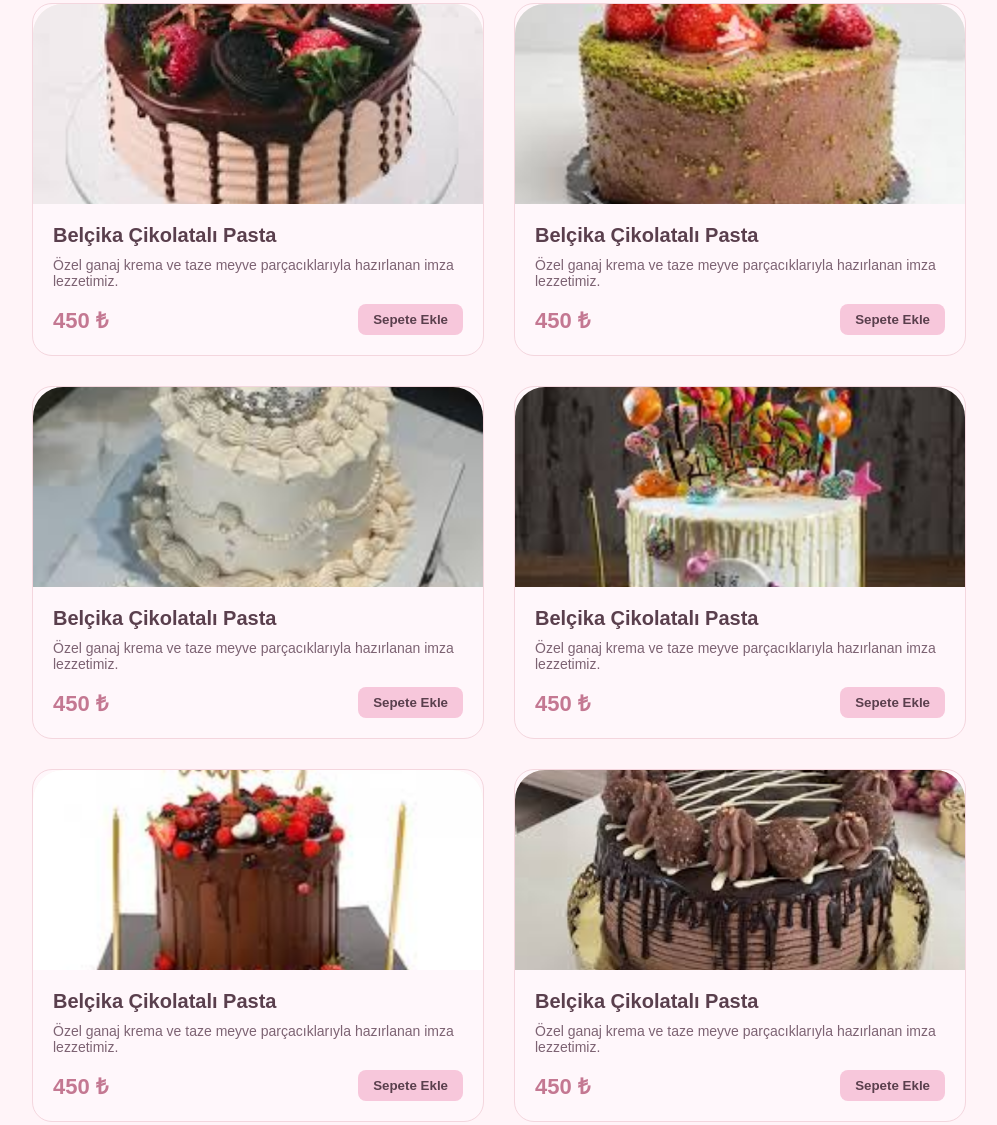
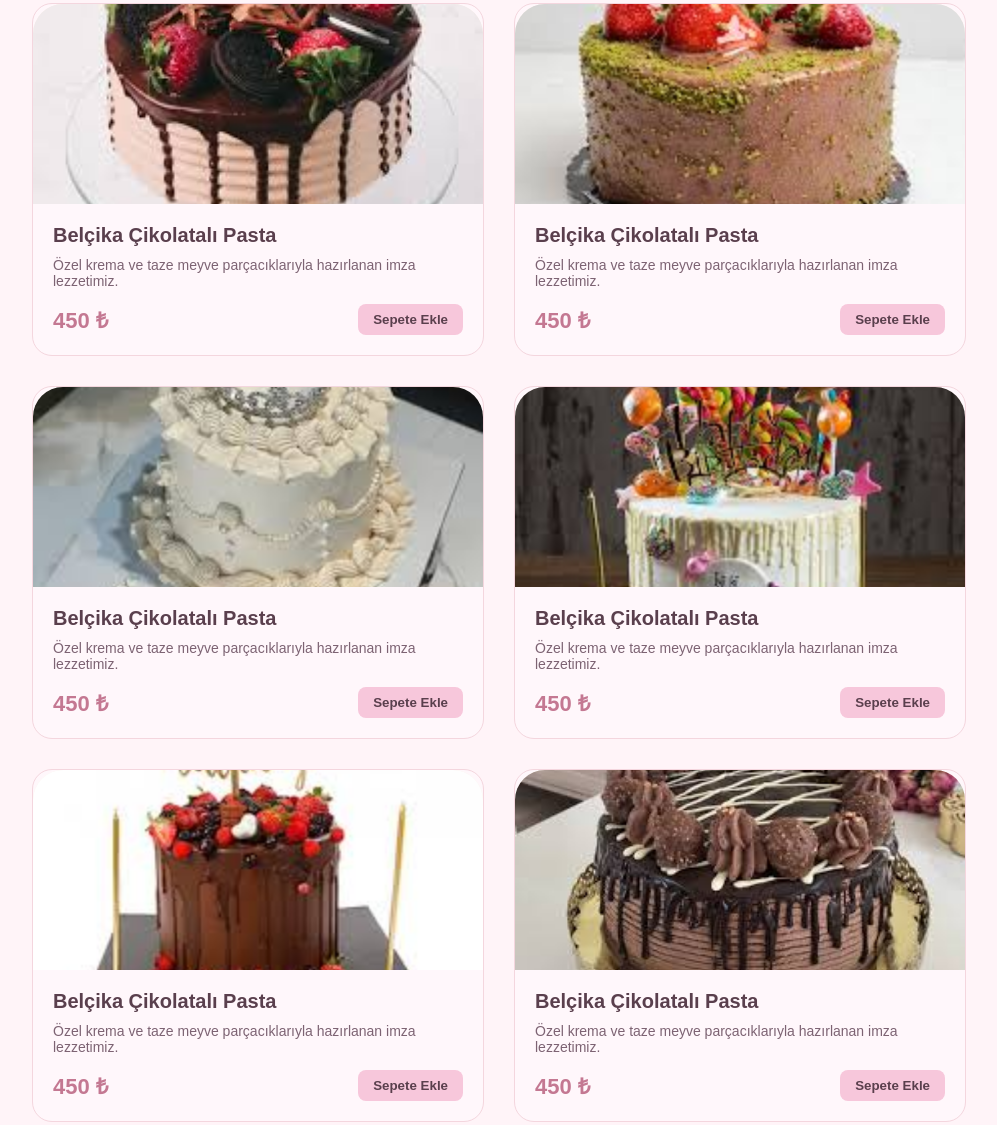
Before and after one commit to utkualtunayy/Pastane-Sitesi, a plain HTML site: page Menüler.html in a window 1280 px wide. Shown: the part 178-1303 px from the top of the page, without its empty margins (141-1138 px from the left). Drawn offline with Linux system fonts and the light colour scheme.

Commit message:
Add files via upload

```diff
--- a/Menüler.html
+++ b/Menüler.html
@@ -39,7 +39,7 @@
 
             <div class="altdiv">
                 <h3 class="urunbaslık">Belçika Çikolatalı Pasta</h3>
-                <p class="acıklama">Özel ganaj krema ve taze meyve parçacıklarıyla hazırlanan imza lezzetimiz.</p>
+                <p class="acıklama">Özel krema ve taze meyve parçacıklarıyla hazırlanan imza lezzetimiz.</p>
 
                 <div class="altkısım">
                     <span class="Fiyat">450 ₺</span>
@@ -55,7 +55,7 @@
 
             <div class="altdiv">
                 <h3 class="urunbaslık">Belçika Çikolatalı Pasta</h3>
-                <p class="acıklama">Özel ganaj krema ve taze meyve parçacıklarıyla hazırlanan imza lezzetimiz.</p>
+                <p class="acıklama">Özel krema ve taze meyve parçacıklarıyla hazırlanan imza lezzetimiz.</p>
 
                 <div class="altkısım">
                     <span class="Fiyat">450 ₺</span>
@@ -71,7 +71,7 @@
 
             <div class="altdiv">
                 <h3 class="urunbaslık">Belçika Çikolatalı Pasta</h3>
-                <p class="acıklama">Özel ganaj krema ve taze meyve parçacıklarıyla hazırlanan imza lezzetimiz.</p>
+                <p class="acıklama">Özel krema ve taze meyve parçacıklarıyla hazırlanan imza lezzetimiz.</p>
 
                 <div class="altkısım">
                     <span class="Fiyat">450 ₺</span>
@@ -87,7 +87,7 @@
 
             <div class="altdiv">
                 <h3 class="urunbaslık">Belçika Çikolatalı Pasta</h3>
-                <p class="acıklama">Özel ganaj krema ve taze meyve parçacıklarıyla hazırlanan imza lezzetimiz.</p>
+                <p class="acıklama">Özel krema ve taze meyve parçacıklarıyla hazırlanan imza lezzetimiz.</p>
 
                 <div class="altkısım">
                     <span class="Fiyat">450 ₺</span>
@@ -103,7 +103,7 @@
 
             <div class="altdiv">
                 <h3 class="urunbaslık">Belçika Çikolatalı Pasta</h3>
-                <p class="acıklama">Özel ganaj krema ve taze meyve parçacıklarıyla hazırlanan imza lezzetimiz.</p>
+                <p class="acıklama">Özel krema ve taze meyve parçacıklarıyla hazırlanan imza lezzetimiz.</p>
 
                 <div class="altkısım">
                     <span class="Fiyat">450 ₺</span>
@@ -119,7 +119,7 @@
 
             <div class="altdiv">
                 <h3 class="urunbaslık">Belçika Çikolatalı Pasta</h3>
-                <p class="acıklama">Özel ganaj krema ve taze meyve parçacıklarıyla hazırlanan imza lezzetimiz.</p>
+                <p class="acıklama">Özel krema ve taze meyve parçacıklarıyla hazırlanan imza lezzetimiz.</p>
 
                 <div class="altkısım" id="tatlılar">
                     <span class="Fiyat">450 ₺</span>
@@ -135,7 +135,7 @@
 
             <div class="altdiv">
                 <h3 class="urunbaslık">Belçika Çikolatalı Pasta</h3>
-                <p class="acıklama">Özel ganaj krema ve taze meyve parçacıklarıyla hazırlanan imza lezzetimiz.</p>
+                <p class="acıklama">Özel krema ve taze meyve parçacıklarıyla hazırlanan imza lezzetimiz.</p>
 
                 <div class="altkısım">
                     <span class="Fiyat">450 ₺</span>
@@ -151,7 +151,7 @@
 
             <div class="altdiv">
                 <h3 class="urunbaslık">Belçika Çikolatalı Pasta</h3>
-                <p class="acıklama">Özel ganaj krema ve taze meyve parçacıklarıyla hazırlanan imza lezzetimiz.</p>
+                <p class="acıklama">Özel krema ve taze meyve parçacıklarıyla hazırlanan imza lezzetimiz.</p>
 
                 <div class="altkısım">
                     <span class="Fiyat">450 ₺</span>
@@ -167,7 +167,7 @@
 
             <div class="altdiv">
                 <h3 class="urunbaslık">Belçika Çikolatalı Pasta</h3>
-                <p class="acıklama">Özel ganaj krema ve taze meyve parçacıklarıyla hazırlanan imza lezzetimiz.</p>
+                <p class="acıklama">Özel krema ve taze meyve parçacıklarıyla hazırlanan imza lezzetimiz.</p>
 
                 <div class="altkısım">
                     <span class="Fiyat">450 ₺</span>
@@ -183,7 +183,7 @@
 
             <div class="altdiv">
                 <h3 class="urunbaslık">Belçika Çikolatalı Pasta</h3>
-                <p class="acıklama">Özel ganaj krema ve taze meyve parçacıklarıyla hazırlanan imza lezzetimiz.</p>
+                <p class="acıklama">Özel krema ve taze meyve parçacıklarıyla hazırlanan imza lezzetimiz.</p>
 
                 <div class="altkısım">
                     <span class="Fiyat">450 ₺</span>
@@ -199,7 +199,7 @@
 
             <div class="altdiv">
                 <h3 class="urunbaslık">Belçika Çikolatalı Pasta</h3>
-                <p class="acıklama">Özel ganaj krema ve taze meyve parçacıklarıyla hazırlanan imza lezzetimiz.</p>
+                <p class="acıklama">Özel krema ve taze meyve parçacıklarıyla hazırlanan imza lezzetimiz.</p>
 
                 <div class="altkısım">
                     <span class="Fiyat">450 ₺</span>
@@ -215,7 +215,7 @@
 
             <div class="altdiv">
                 <h3 class="urunbaslık">Belçika Çikolatalı Pasta</h3>
-                <p class="acıklama">Özel ganaj krema ve taze meyve parçacıklarıyla hazırlanan imza lezzetimiz.</p>
+                <p class="acıklama">Özel krema ve taze meyve parçacıklarıyla hazırlanan imza lezzetimiz.</p>
 
                 <div class="altkısım" id="poğçalar">
                     <span class="Fiyat">450 ₺</span>
@@ -231,7 +231,7 @@
 
             <div class="altdiv">
                 <h3 class="urunbaslık">Belçika Çikolatalı Pasta</h3>
-                <p class="acıklama">Özel ganaj krema ve taze meyve parçacıklarıyla hazırlanan imza lezzetimiz.</p>
+                <p class="acıklama">Özel krema ve taze meyve parçacıklarıyla hazırlanan imza lezzetimiz.</p>
 
                 <div class="altkısım">
                     <span class="Fiyat">450 ₺</span>
@@ -247,7 +247,7 @@
 
             <div class="altdiv">
                 <h3 class="urunbaslık">Belçika Çikolatalı Pasta</h3>
-                <p class="acıklama">Özel ganaj krema ve taze meyve parçacıklarıyla hazırlanan imza lezzetimiz.</p>
+                <p class="acıklama">Özel krema ve taze meyve parçacıklarıyla hazırlanan imza lezzetimiz.</p>
 
                 <div class="altkısım">
                     <span class="Fiyat">450 ₺</span>
@@ -263,7 +263,7 @@
 
             <div class="altdiv">
                 <h3 class="urunbaslık">Belçika Çikolatalı Pasta</h3>
-                <p class="acıklama">Özel ganaj krema ve taze meyve parçacıklarıyla hazırlanan imza lezzetimiz.</p>
+                <p class="acıklama">Özel krema ve taze meyve parçacıklarıyla hazırlanan imza lezzetimiz.</p>
 
                 <div class="altkısım">
                     <span class="Fiyat">450 ₺</span>
@@ -279,7 +279,7 @@
 
             <div class="altdiv">
                 <h3 class="urunbaslık">Belçika Çikolatalı Pasta</h3>
-                <p class="acıklama">Özel ganaj krema ve taze meyve parçacıklarıyla hazırlanan imza lezzetimiz.</p>
+                <p class="acıklama">Özel krema ve taze meyve parçacıklarıyla hazırlanan imza lezzetimiz.</p>
 
                 <div class="altkısım">
                     <span class="Fiyat">450 ₺</span>
@@ -295,7 +295,7 @@
 
             <div class="altdiv">
                 <h3 class="urunbaslık">Belçika Çikolatalı Pasta</h3>
-                <p class="acıklama">Özel ganaj krema ve taze meyve parçacıklarıyla hazırlanan imza lezzetimiz.</p>
+                <p class="acıklama">Özel krema ve taze meyve parçacıklarıyla hazırlanan imza lezzetimiz.</p>
 
                 <div class="altkısım">
                     <span class="Fiyat">450 ₺</span>
@@ -311,7 +311,7 @@
 
             <div class="altdiv">
                 <h3 class="urunbaslık">Belçika Çikolatalı Pasta</h3>
-                <p class="acıklama">Özel ganaj krema ve taze meyve parçacıklarıyla hazırlanan imza lezzetimiz.</p>
+                <p class="acıklama">Özel krema ve taze meyve parçacıklarıyla hazırlanan imza lezzetimiz.</p>
 
                 <div class="altkısım" id="börekler">
                     <span class="Fiyat">450 ₺</span>
@@ -327,7 +327,7 @@
 
             <div class="altdiv">
                 <h3 class="urunbaslık">Belçika Çikolatalı Pasta</h3>
-                <p class="acıklama">Özel ganaj krema ve taze meyve parçacıklarıyla hazırlanan imza lezzetimiz.</p>
+                <p class="acıklama">Özel krema ve taze meyve parçacıklarıyla hazırlanan imza lezzetimiz.</p>
 
                 <div class="altkısım">
                     <span class="Fiyat">450 ₺</span>
@@ -343,7 +343,7 @@
 
             <div class="altdiv">
                 <h3 class="urunbaslık">Belçika Çikolatalı Pasta</h3>
-                <p class="acıklama">Özel ganaj krema ve taze meyve parçacıklarıyla hazırlanan imza lezzetimiz.</p>
+                <p class="acıklama">Özel krema ve taze meyve parçacıklarıyla hazırlanan imza lezzetimiz.</p>
 
                 <div class="altkısım">
                     <span class="Fiyat">450 ₺</span>
@@ -359,7 +359,7 @@
 
             <div class="altdiv">
                 <h3 class="urunbaslık">Belçika Çikolatalı Pasta</h3>
-                <p class="acıklama">Özel ganaj krema ve taze meyve parçacıklarıyla hazırlanan imza lezzetimiz.</p>
+                <p class="acıklama">Özel krema ve taze meyve parçacıklarıyla hazırlanan imza lezzetimiz.</p>
 
                 <div class="altkısım">
                     <span class="Fiyat">450 ₺</span>
@@ -375,7 +375,7 @@
 
             <div class="altdiv">
                 <h3 class="urunbaslık">Belçika Çikolatalı Pasta</h3>
-                <p class="acıklama">Özel ganaj krema ve taze meyve parçacıklarıyla hazırlanan imza lezzetimiz.</p>
+                <p class="acıklama">Özel krema ve taze meyve parçacıklarıyla hazırlanan imza lezzetimiz.</p>
 
                 <div class="altkısım">
                     <span class="Fiyat">450 ₺</span>
@@ -391,7 +391,7 @@
 
             <div class="altdiv">
                 <h3 class="urunbaslık">Belçika Çikolatalı Pasta</h3>
-                <p class="acıklama">Özel ganaj krema ve taze meyve parçacıklarıyla hazırlanan imza lezzetimiz.</p>
+                <p class="acıklama">Özel krema ve taze meyve parçacıklarıyla hazırlanan imza lezzetimiz.</p>
 
                 <div class="altkısım">
                     <span class="Fiyat">450 ₺</span>
@@ -407,7 +407,7 @@
 
             <div class="altdiv">
                 <h3 class="urunbaslık">Belçika Çikolatalı Pasta</h3>
-                <p class="acıklama">Özel ganaj krema ve taze meyve parçacıklarıyla hazırlanan imza lezzetimiz.</p>
+                <p class="acıklama">Özel krema ve taze meyve parçacıklarıyla hazırlanan imza lezzetimiz.</p>
 
                 <div class="altkısım" id="kurabiyeler">
                     <span class="Fiyat">450 ₺</span>
@@ -423,7 +423,7 @@
 
             <div class="altdiv">
                 <h3 class="urunbaslık">Belçika Çikolatalı Pasta</h3>
-                <p class="acıklama">Özel ganaj krema ve taze meyve parçacıklarıyla hazırlanan imza lezzetimiz.</p>
+                <p class="acıklama">Özel krema ve taze meyve parçacıklarıyla hazırlanan imza lezzetimiz.</p>
 
                 <div class="altkısım">
                     <span class="Fiyat">450 ₺</span>
@@ -439,7 +439,7 @@
 
             <div class="altdiv">
                 <h3 class="urunbaslık">Belçika Çikolatalı Pasta</h3>
-                <p class="acıklama">Özel ganaj krema ve taze meyve parçacıklarıyla hazırlanan imza lezzetimiz.</p>
+                <p class="acıklama">Özel krema ve taze meyve parçacıklarıyla hazırlanan imza lezzetimiz.</p>
 
                 <div class="altkısım">
                     <span class="Fiyat">450 ₺</span>
@@ -455,7 +455,7 @@
 
             <div class="altdiv">
                 <h3 class="urunbaslık">Belçika Çikolatalı Pasta</h3>
-                <p class="acıklama">Özel ganaj krema ve taze meyve parçacıklarıyla hazırlanan imza lezzetimiz.</p>
+                <p class="acıklama">Özel krema ve taze meyve parçacıklarıyla hazırlanan imza lezzetimiz.</p>
 
                 <div class="altkısım">
                     <span class="Fiyat">450 ₺</span>
@@ -471,7 +471,7 @@
 
             <div class="altdiv">
                 <h3 class="urunbaslık">Belçika Çikolatalı Pasta</h3>
-                <p class="acıklama">Özel ganaj krema ve taze meyve parçacıklarıyla hazırlanan imza lezzetimiz.</p>
+                <p class="acıklama">Özel krema ve taze meyve parçacıklarıyla hazırlanan imza lezzetimiz.</p>
 
                 <div class="altkısım">
                     <span class="Fiyat">450 ₺</span>
@@ -487,7 +487,7 @@
 
             <div class="altdiv">
                 <h3 class="urunbaslık">Belçika Çikolatalı Pasta</h3>
-                <p class="acıklama">Özel ganaj krema ve taze meyve parçacıklarıyla hazırlanan imza lezzetimiz.</p>
+                <p class="acıklama">Özel krema ve taze meyve parçacıklarıyla hazırlanan imza lezzetimiz.</p>
 
                 <div class="altkısım">
                     <span class="Fiyat">450 ₺</span>
@@ -503,7 +503,7 @@
 
             <div class="altdiv">
                 <h3 class="urunbaslık">Belçika Çikolatalı Pasta</h3>
-                <p class="acıklama">Özel ganaj krema ve taze meyve parçacıklarıyla hazırlanan imza lezzetimiz.</p>
+                <p class="acıklama">Özel krema ve taze meyve parçacıklarıyla hazırlanan imza lezzetimiz.</p>
 
                 <div class="altkısım">
                     <span class="Fiyat">450 ₺</span>
```
Also changed, not shown: index.html (+5 -5 lines).
